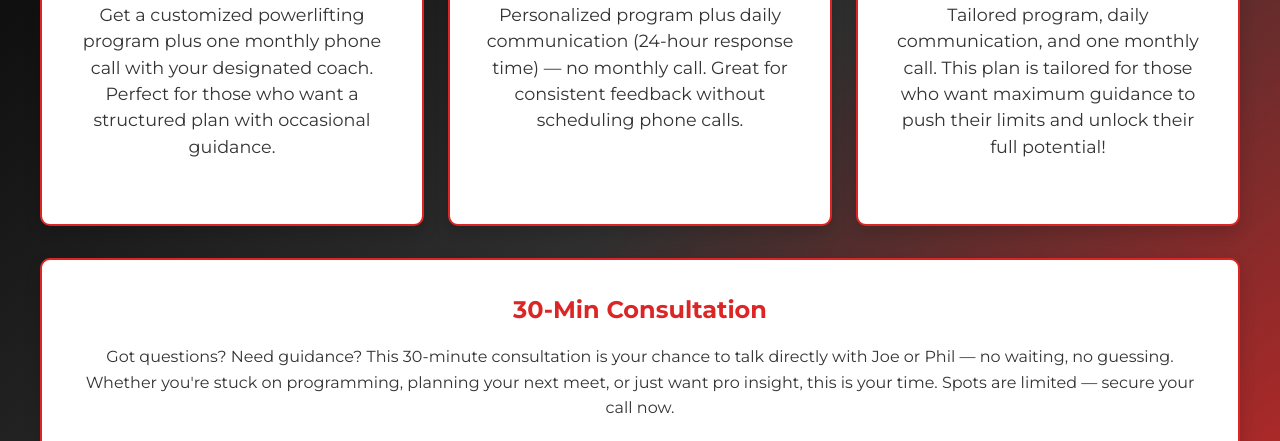
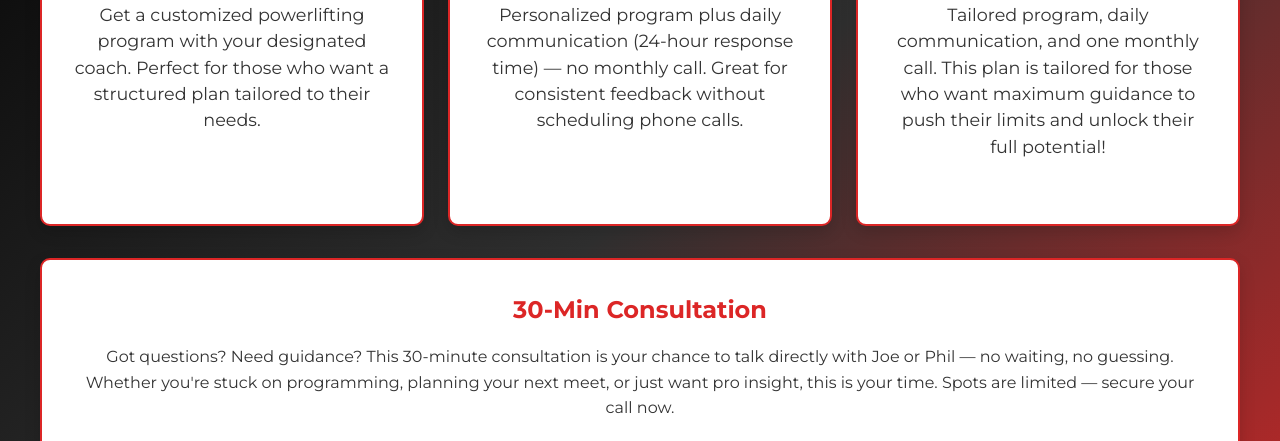
Before and after one commit to CBlanco0220/P4P-New, a plain HTML site: page services.html in a window 1280 px wide. Shown: the part 359-800 px from the top of the page. Drawn offline with Linux system fonts and the light colour scheme.

Commit message:
Revise description for P4P Standard service

```diff
--- a/services.html
+++ b/services.html
@@ -59,8 +59,8 @@
           <div class="service-card">
             <h3>P4P Standard</h3>
             <p>
-              Get a customized powerlifting program plus one monthly phone call with your designated coach.
-              Perfect for those who want a structured plan with occasional guidance.
+              Get a customized powerlifting program with your designated coach.
+              Perfect for those who want a structured plan tailored to their needs.
             </p>
           </div>
 
```
